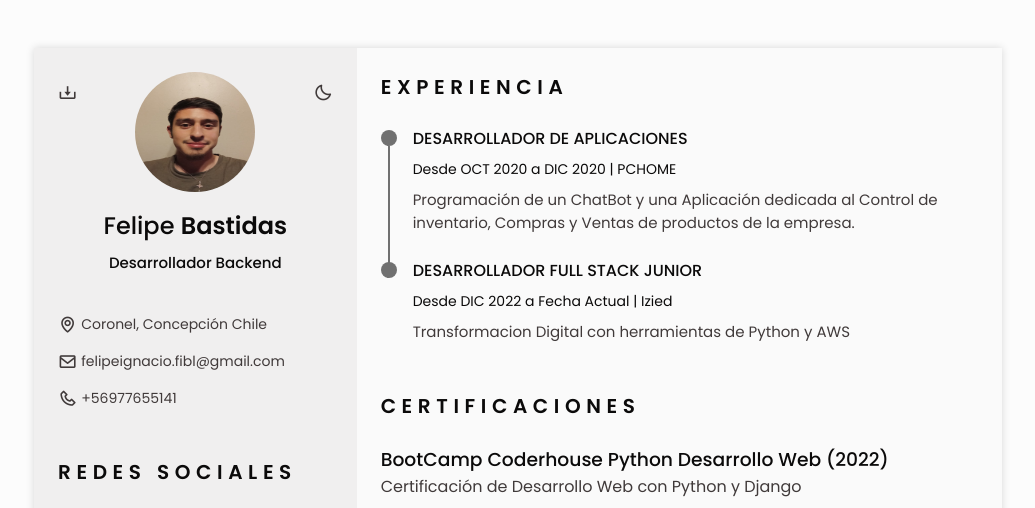
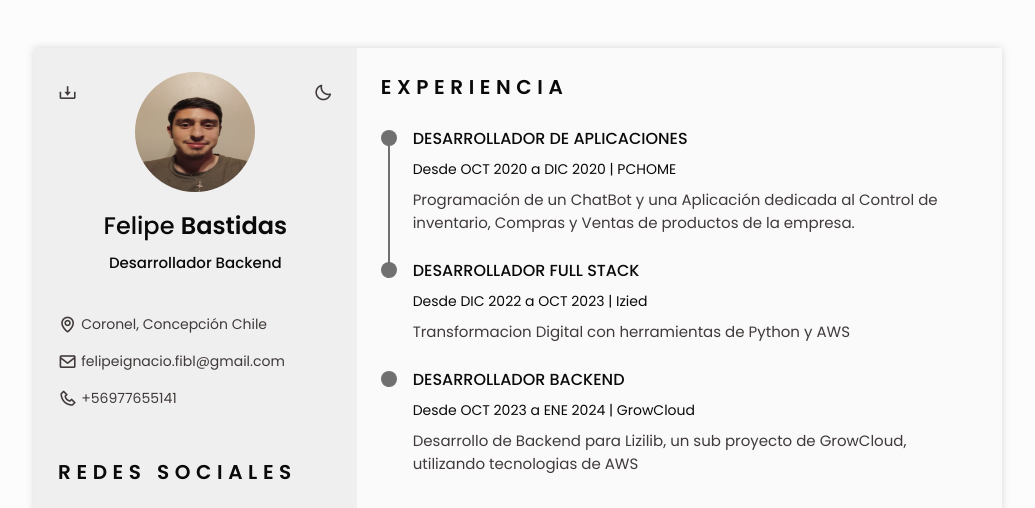
Before and after one commit to ShaditCuber/felipe-cv.github.io, a plain HTML site: page index.html in a window 1280 px wide. Shown: the top 508 px of the page, without its empty margins (122-1157 px from the left). Drawn offline with nearby package versions, Linux system fonts and the light colour scheme.

Commit message:
Cambio CV

```diff
--- a/index.html
+++ b/index.html
@@ -208,10 +208,22 @@
                             </div>
 
                             <div class="experience__data bd-grid">
-                                <h3 class="experience__title">DESARROLLADOR FULL STACK JUNIOR</h3>
-                                <span class="experience__company">Desde DIC 2022 a Fecha Actual | Izied</span>
+                                <h3 class="experience__title">DESARROLLADOR FULL STACK</h3>
+                                <span class="experience__company">Desde DIC 2022 a OCT 2023 | Izied</span>
                                 <p class="experience__description">Transformacion Digital con herramientas de Python y
                                     AWS</p>
+                            </div>
+                        </div>
+                        <div class="experience__content">
+                            <div class="experience__time">
+                                <span class="experience__rounder"></span>
+                                <!-- <span class="experience__line"></span> -->
+                            </div>
+
+                            <div class="experience__data bd-grid">
+                                <h3 class="experience__title">DESARROLLADOR BACKEND</h3>
+                                <span class="experience__company">Desde OCT 2023 a ENE 2024 | GrowCloud</span>
+                                <p class="experience__description">Desarrollo de Backend para Lizilib, un sub proyecto de GrowCloud, utilizando tecnologias de AWS</p>
                             </div>
                         </div>
                     </div>
```
